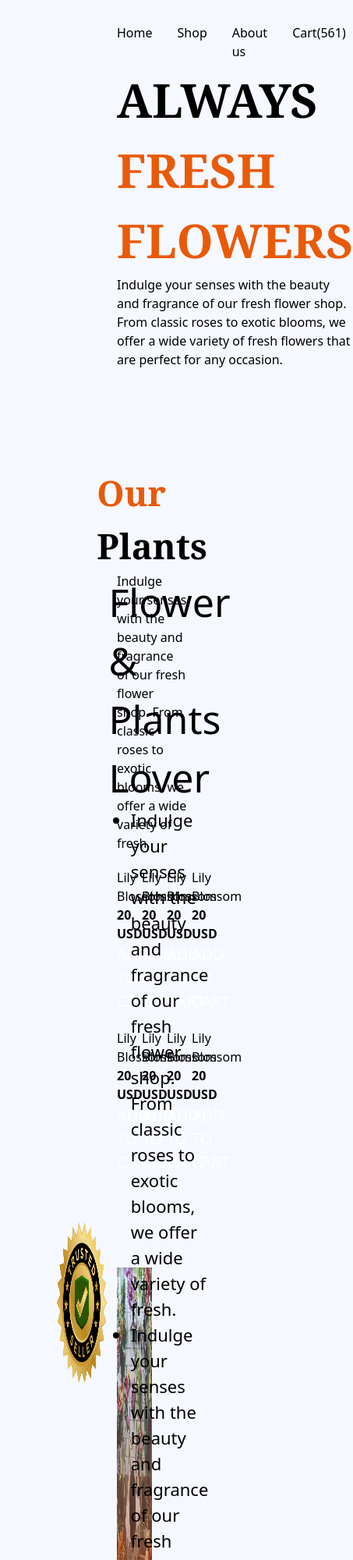
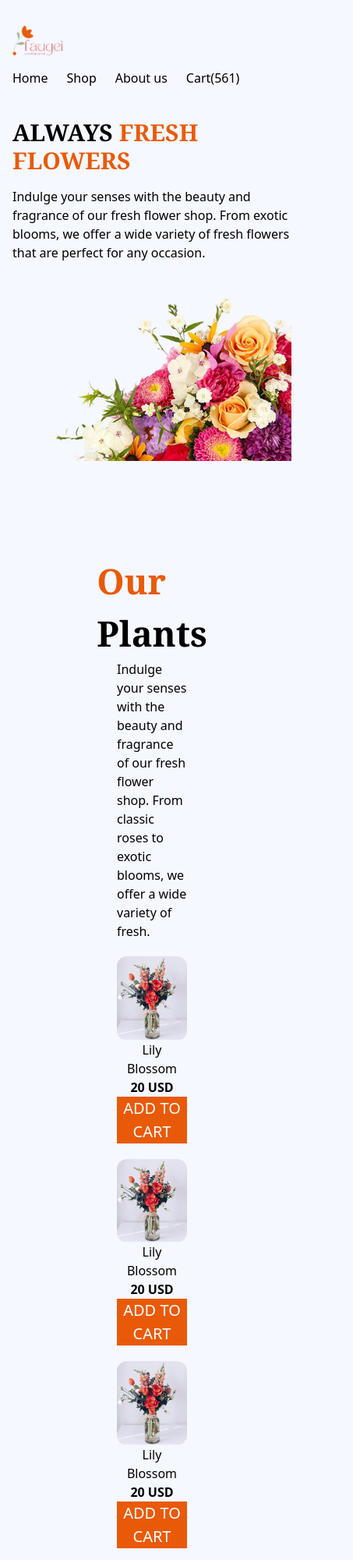
Before and after one commit to parety308/Flower-Shop, a plain HTML site: page index.html in a window 390 px wide. Shown: the top 2000 px of the page at 78% size, 453 px wide, since content can reach past the window. Drawn offline with nearby package versions, Linux system fonts and the light colour scheme.

Commit message:
added header and card section responsive

```diff
--- a/index.html
+++ b/index.html
@@ -10,32 +10,39 @@
 
 <body class="bg-[#F5F8FF]">
 <section class="banner">
-        <header class="mt-[30px]  ml-[150px] mr-[150px] ">
-            <nav class="flex  items-center  place-content-between ">
-                <div class="">
-                    <img src="logo.png" alt="">
+  <header class="mt-8 px-4 lg:px-0">
+    <div class="mx-auto lg:mx-[150px]">
+      <nav class="flex items-center justify-between flex-wrap gap-4">
+        <div class="flex-shrink-0">
+          <img src="logo.png" alt="Logo" class="h-10 w-auto" />
         </div>
-                <div class="flex gap-x-8">
-                    <a href="#">Home</a>
-                    <a href="#">Shop</a>
-                    <a href="#">About us</a>
-                    <a class="flex" href="#">Cart(561)</a>
+        <div class="flex items-center gap-x-6 flex-wrap">
+          <a href="#" class="whitespace-nowrap">Home</a>
+          <a href="#" class="whitespace-nowrap">Shop</a>
+          <a href="#" class="whitespace-nowrap">About us</a>
+          <a href="#" class="flex whitespace-nowrap">Cart(561)</a>
         </div>
       </nav>
-            <div class=" flex  place-content-between  items-center  h-[400px] ">
-                <div class=" w-[550px]">
-                    <h1 class="text-[60px] font-bold font-serif">ALWAYS <span class="text-[#E95A08]">FRESH
-                            FLOWERS</span></h1>
-                    <p>Indulge your senses with the beauty and fragrance of our fresh flower shop. From classic roses to
-                        exotic blooms, we offer a
-                        wide variety of fresh flowers that are perfect for any occasion.</p>
+
+      <div class="flex flex-col md:flex-row justify-between items-center min-h-[400px] mt-10 gap-8">
+        <div class="w-full md:w-[55%]">
+          <h1 class="text-3xl sm:text-5xl font-bold font-serif mb-4">
+            ALWAYS <span class="text-[#E95A08]">FRESH FLOWERS</span>
+          </h1>
+          <p class="text-base sm:text-lg">
+            Indulge your senses with the beauty and fragrance of our fresh flower shop. From exotic blooms, we offer a wide variety of fresh flowers that are perfect for any occasion.
+          </p>
         </div>
-                <div class="">
-                    <img src="hero-flower.png" alt="">
+
+        <div class="w-full md:w-[40%]">
+          <img src="hero-flower.png" alt="Flower Image" class="w-full h-auto" />
+        </div>
       </div>
     </div>
   </header>
 </section>
+
+
     <main>
         <section class="card ">
             <div class=" mt-[120px] ml-[150px] mr-[150px] ">
@@ -46,7 +53,8 @@
                         From classic roses to exotic
                         blooms, we offer a wide variety of fresh.</p>
                 </div>
-                <div class="grid grid-cols-4 gap-x-8 gap-y-5 ">
+                <div class="grid grid-cols-1 sm:grid-cols-2 md:grid-cols-4 gap-5">
+
                     <div class="text-center ">
                         <img class="w-full rounded-[13px]" src="sample-flower-image.png" alt="">
                         <h4>Lily Blossom</h4>
@@ -106,29 +114,43 @@
                 </div>
             </div>
         </section>
-        <section class="lover ">
-            <div class=" h-[500px] flex  mt-[120px] ml-[150px] mr-[150px] items-center place-content-between ">
-                <div class="h-[500px] w-[50%]">
-                    <img class=" h-full w-full " src="flower-store.png" alt="">
+         <section class="lover px-4 lg:mx-[150px] mt-20">
+  <div class="flex flex-col lg:flex-row items-center gap-10">
+
+    <div class="relative w-full lg:w-1/2 max-w-4xl">
+      <img
+        src="flower-store.png"
+        alt="Flower Store"
+        class="w-full h-auto object-cover rounded-lg"
+      />
+      <img
+        src="trusted-badge.png"
+        alt="Trusted Badge"
+        class="absolute top-0 right-0 w-[100px] sm:w-[130px] md:w-[150px] lg:w-[180px]"
+      />
     </div>
-                <img class="w-[290px] h-[290px] mt-[-410px] ml-[-180px]" src="trusted-badge.png" alt="">
 
-                <div class="  flex flex-col  w-[50%] items-center">
-                    <h1 class="text-[50px]">Flower & Plants Lover</h1>
-                    <ul class="list-disc">
-                        <li class="text-[22px]">Indulge your senses with the beauty and fragrance of our fresh flower
-                            shop.
-                            From classic roses to exotic blooms, we offer a wide variety of fresh.</li>
-                        <li class="text-[22px]">Indulge your senses with the beauty and fragrance of our fresh flower
-                            shop.
-                            From classic roses to exotic blooms, we offer a wide variety of fresh.</li>
-                        <li class="text-[22px]">Indulge your senses with the beauty and fragrance of our fresh flower
-                            shop.
-                            From classic roses to exotic blooms, we offer a wide variety of fresh.</li>
+    <div class="w-full lg:w-1/2 flex flex-col items-start text-left px-2 sm:px-4">
+      <h1 class="text-3xl sm:text-4xl lg:text-5xl font-bold mb-4">Flower & Plants Lover</h1>
+      <ul class="list-disc pl-5 space-y-3 text-[18px] sm:text-[20px] lg:text-[22px] leading-relaxed">
+        <li>
+          Indulge your senses with the beauty and fragrance of our fresh flower
+          shop. From classic roses to exotic blooms, we offer a wide variety of fresh.
+        </li>
+        <li>
+          Indulge your senses with the beauty and fragrance of our fresh flower
+          shop. From classic roses to exotic blooms, we offer a wide variety of fresh.
+        </li>
+        <li>
+          Indulge your senses with the beauty and fragrance of our fresh flower
+          shop. From classic roses to exotic blooms, we offer a wide variety of fresh.
+        </li>
       </ul>
     </div>
+
   </div>
 </section>
+
         <section class="deals  mt-[120px] ml-[150px] mr-[150px] max-h-[600px] ">
             <div class="flex flex-col text-center mb-[50px] items-center">
                 <h1 class="text-[50px]">Latest Deals</h1>
```
Lines whose indentation alone changed are shown as unchanged.
